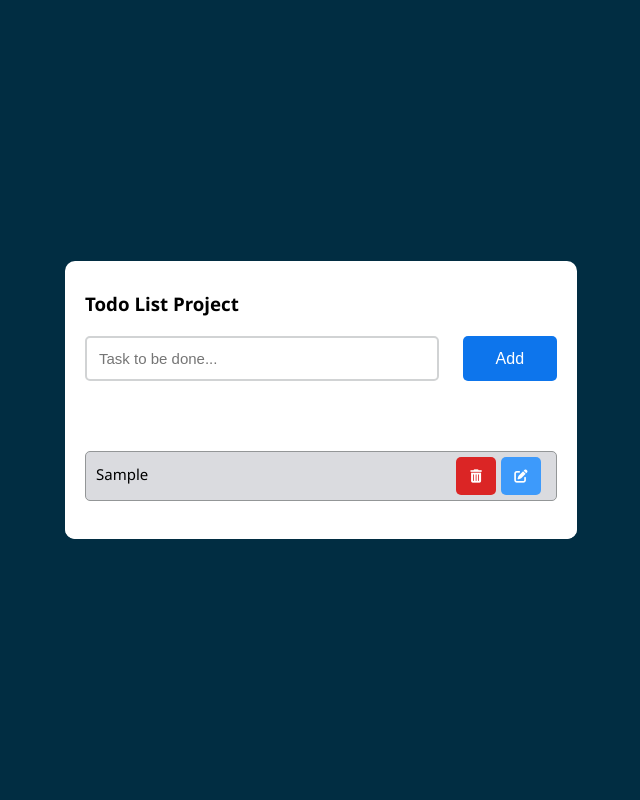
After one commit to anikmondol/Web-Development, a PHP site: page /php-projects/todo-list-project/index.php in a window 1280 px wide. The commit adds this page. Shown: the whole page, without its empty margins (319-959 px from the left). Run offline with PHP 8.4, Linux system fonts and the light colour scheme; tables that the repository leaves empty or names only in its code hold one stand-in row (values such as "Sample post"); some libraries are stand-ins or nearby versions.

Commit message:
web development croush php tutorial todo list projects builed

```diff
--- /dev/null
+++ b/php/php-projects/todo-list-project/assets/js/app.js
@@ -0,0 +1,21 @@
+// Step 1 - Get the task from input field
+const form = document.getElementById("taskform");
+form.addEventListener("submit", e => {
+  let value = document.querySelector("#newtask input").value;
+  if (value.length == 0) {
+    alert("Please enter a task");
+    e.preventDefault();
+  }
+});
+
+// Hide alerts
+var close = document.getElementsByClassName("close");
+
+function hide() {
+  this.parentElement.remove();
+  return false;
+}
+
+for (var i = 0; i < close.length; i++) {
+  close[i].addEventListener("click", hide, false);
+}
--- /dev/null
+++ b/php/php-projects/todo-list-project/config/database.php
@@ -0,0 +1,25 @@
+<?php
+
+class Database {
+
+    private $server_name;
+    private $user_name;
+    private $password;
+    private $dbname;
+
+    protected function connect(){
+        $this->server_name = "localhost";
+        $this->user_name = "root";
+        $this->password = "";
+        $this->dbname = "phptutorial";
+
+        $conn = new mysqli($this->server_name, $this->user_name, $this->password, $this->dbname);
+
+        return $conn;
+
+    }
+
+}
+
+
+?>
--- /dev/null
+++ b/php/php-projects/todo-list-project/config/tasks.php
@@ -0,0 +1,40 @@
+<?php
+
+class Task extends Database
+{
+
+
+    // function to insert date
+
+    public function insetTask($sql)
+    {
+        $result = $this->connect()->query($sql);
+
+        if ($result) {
+           return true;
+        } else {
+            return false;
+        }
+    }
+
+    // function to get all tasks
+
+    public function getAllTasks(){
+         $sql = "SELECT * FROM `todo_lists` order by id desc";
+         $result = $this->connect()->query($sql);
+
+         $date = array();
+
+         if ($result->num_rows > 0) {
+           while ($row = $result->fetch_assoc()) {
+            $date[] = $row;
+           }
+         }
+
+         return $date;
+
+
+    }
+
+
+}
--- /dev/null
+++ b/php/php-projects/todo-list-project/include/alert.php
@@ -0,0 +1,13 @@
+<?php if(isset($_SESSION['success'])){ ?>
+<div class="alert alert-success">
+  <a href="#" class="close" title="success-close">×</a>
+  <strong>Success!</strong> <?php echo $_SESSION['success'] ?>
+</div>
+<?php unset($_SESSION['success']); } ?>
+
+<?php if(isset($_SESSION['error'])){ ?>
+<div class="alert alert-danger">
+  <a href="#" class="close" title="error-close">×</a>
+  <strong>Error!</strong> <?php echo $_SESSION['error'] ?>
+</div>
+<?php unset($_SESSION['error']); } ?>
--- /dev/null
+++ b/php/php-projects/todo-list-project/index.php
@@ -0,0 +1,256 @@
+<?php
+
+session_start();
+
+include("config/database.php");
+include("config/tasks.php");
+
+
+$obj = new Task();
+
+
+if (isset($_REQUEST["submit"])) {
+
+    // insert data in the table
+
+    $task = $_REQUEST["task"];
+    $created_at = $update_at = date("Y-m-d H:i:s");
+
+    $spl = "INSERT INTO `todo_lists`(`task`, `created_at`, `update_at`) VALUES ('$task','$created_at','$update_at')";
+
+    $res = $obj->insetTask($spl);
+
+    if ($res) {
+        $_SESSION['success'] = "Task has been created successfully";
+    } else {
+        $_SESSION['error'] = "Something went wrong, please try again later";
+    }
+
+    session_write_close();
+    header("LOCATION:index.php");
+}
+
+
+// get all tasks
+$tasks =  $obj->getAllTasks();
+
+
+
+
+
+
+
+
+
+?>
+
+<!DOCTYPE html>
+<html lang="en">
+
+<head>
+    <meta charset="UTF-8">
+    <meta name="viewport" content="width=device-width, initial-scale=1.0">
+    <meta http-equiv="X-UA-Compatible" content="ie=edge">
+
+    <link rel="stylesheet" href="https://cdnjs.cloudflare.com/ajax/libs/font-awesome/6.6.0/css/all.min.css" integrity="sha512-Kc323vGBEqzTmouAECnVceyQqyqdsSiqLQISBL29aUW4U/M7pSPA/gEUZQqv1cwx4OnYxTxve5UMg5GT6L4JJg==" crossorigin="anonymous" referrerpolicy="no-referrer" />
+    <title>Todo List Project</title>
+
+    <style>
+        /*Step 1: CSS*/
+        *,
+        *:before,
+        *:after {
+            padding: 0;
+            margin: 0;
+            box-sizing: border-box;
+        }
+
+        body {
+            height: 100vh;
+            background: #012d42;
+        }
+
+        .container {
+            width: 40%;
+            top: 50%;
+            left: 50%;
+            background: white;
+            border-radius: 10px;
+            min-width: 450px;
+            position: absolute;
+            min-height: 100px;
+            transform: translate(-50%, -50%);
+            font-family: "Segoe UI", Tahoma, Geneva, Verdana, sans-serif;
+        }
+
+        /*Step 2: CSS*/
+        #newtask {
+            position: relative;
+            padding: 30px 20px;
+        }
+
+        #newtask h3 {
+            margin-bottom: 20px;
+        }
+
+        #newtask input {
+            width: 75%;
+            height: 45px;
+            padding: 12px;
+            color: #111111;
+            font-weight: 500;
+            position: relative;
+            border-radius: 5px;
+            font-size: 15px;
+            border: 2px solid #d1d3d4;
+        }
+
+        #newtask input:focus {
+            outline: none;
+            border-color: #0d75ec;
+        }
+
+        #newtask button {
+            position: relative;
+            float: right;
+            font-weight: 500;
+            font-size: 16px;
+            background-color: #0d75ec;
+            border: none;
+            color: #ffffff;
+            cursor: pointer;
+            outline: none;
+            width: 20%;
+            height: 45px;
+            border-radius: 5px;
+        }
+
+        /*Step 3: CSS*/
+        #tasks {
+            border-radius: 10px;
+            width: 100%;
+            position: relative;
+            background-color: #ffffff;
+            padding: 30px 20px;
+            margin-top: 10px;
+        }
+
+        .task {
+            border-radius: 5px;
+            align-items: center;
+            border: 1px solid #939697;
+            cursor: pointer;
+            background-color: #dadbdf;
+            height: 50px;
+            margin-bottom: 8px;
+            padding: 5px 10px;
+            line-height: 35px;
+            /*justify-content: space-between;
+  display: flex;*/
+        }
+
+        .task span {
+            font-size: 15px;
+            font-weight: 400;
+        }
+
+        .task button {
+            background-color: #db2525;
+            color: #ffffff;
+            border: none;
+            cursor: pointer;
+            outline: none;
+            height: 100%;
+            width: 40px;
+            border-radius: 5px;
+            float: right;
+            margin-right: 5px;
+        }
+
+        .task button.edit {
+            background-color: #3d9afb;
+        }
+
+        /* Alert Messages  */
+        .alert {
+            padding: 15px;
+            margin-bottom: 20px;
+            border: 1px solid transparent;
+            border-radius: 4px;
+        }
+
+        .alert-success {
+            color: #3c763d;
+            background-color: #dff0d8;
+            border-color: #d6e9c6;
+        }
+
+        .alert-danger {
+            color: #a94442;
+            background-color: #f2dede;
+            border-color: #ebccd1;
+        }
+
+        .alert .close {
+            cursor: pointer;
+            float: right;
+            font-weight: 700;
+            line-height: 1;
+            color: #000;
+            text-shadow: 0 1px 0 #fff;
+            filter: alpha(opacity=20);
+            opacity: 0.2;
+            text-decoration: none !important;
+            font-size: 18px;
+            line-height: 1.2;
+            position: relative;
+            top: -2px;
+            right: -10px;
+            color: inherit;
+        }
+    </style>
+
+</head>
+
+<body>
+    <!--Step 1: Basic structure of Todo List-->
+    <div class="container">
+        <!--Step 2: Create input place and button-->
+        <div id="newtask">
+
+            <?php include("include/alert.php") ?>
+
+
+            <h3>Todo List Project</h3>
+            <form action="index.php" method="post" id="taskform">
+                <input type="text" name="task" id="task" placeholder="Task to be done..." />
+                <button type="submit" name="submit" id="add">Add</button>
+            </form>
+        </div>
+
+        <div id="tasks">
+            <?php
+
+            if (!empty($tasks)) {
+                foreach ($tasks as $key => $value) {
+                    # code...
+
+
+
+            ?>
+
+            <div class="task">
+                <span><?= $value["task"] ?></span>
+                <button class="edit"><i class="fa fa-edit"></i></button>
+                <button class="delete"><i class="fa fa-trash-alt"></i></button>
+            </div>
+
+            <?php }};?>
+
+        </div>
+    </div>
+
+    <script src="assets/js/app.js"></script>
+</body>
+
+</html>
```
Also changed, not shown: php/config/database.php (added, +27 -0 lines), php/myspl.php (+55 -26 lines), php/php-projects/todo-list-project/assets/css/style.css (added, +106 -0 lines), php/php-projects/todo-list-project/todo.js (added, +11 -0 lines).
